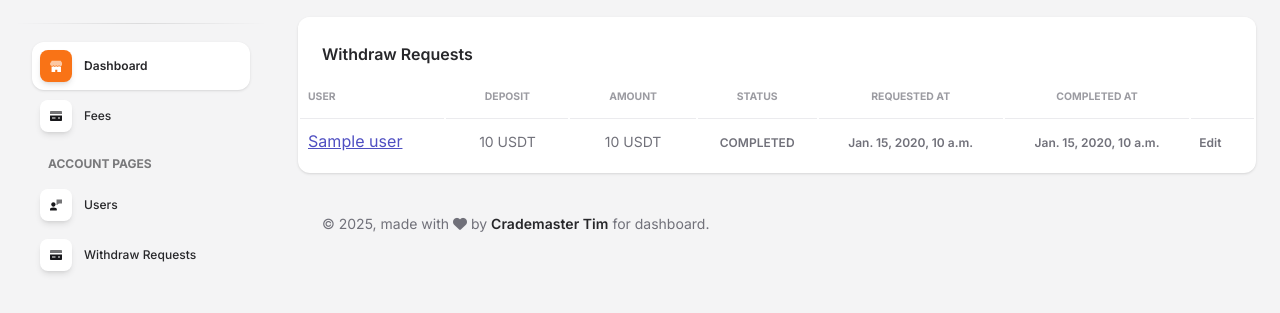
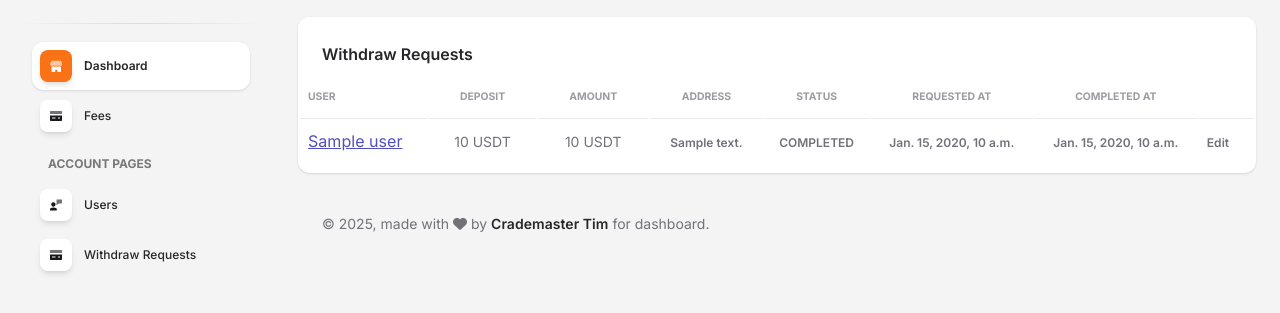
Before and after one commit to kapphire/crademaster_backend, a Django app: template templates/transactions/withdraw_list.html in a window 1280 px wide. Shown: the part 71-384 px from the top of the page. Run offline with Django 5.2, Linux system fonts and the light colour scheme; the template is opened without the code that fills it: most values are stand-ins (such as "Sample title", 1, 10 or a date in 2020); some libraries are stand-ins or nearby versions.

Commit message:
address added to withdraw

```diff
--- a/templates/transactions/withdraw_detail.html
+++ b/templates/transactions/withdraw_detail.html
@@ -19,6 +19,7 @@
                 <h6 class="mb-3 text-sm">{{ withdraw.user.email }}</h6>
                 <span class="mb-2 text-xs">Deposit: <span class="text-dark font-weight-bold ms-sm-2">{{ withdraw.user.get_usdt_balance }} USDT</span></span>
                 <span class="mb-2 text-xs">Amount: <span class="text-dark font-weight-bold ms-sm-2">{{ withdraw.amount }} USDT</span></span>
+                <span class="mb-2 text-xs">Address: <span class="text-dark ms-sm-2 font-weight-bold">{{ withdraw.address }}</span></span>
                 <span class="mb-2 text-xs">Status: <span class="text-dark ms-sm-2 font-weight-bold">{{ withdraw.status }}</span></span>
                 <span class="mb-2 text-xs">Requested At: <span class="text-dark ms-sm-2 font-weight-bold">{{ withdraw.requested_at }}</span></span>
                 <span class="mb-2 text-xs">Completed At: <span class="text-dark ms-sm-2 font-weight-bold">{{ withdraw.completed_at|default_if_none:"" }}</span></span>
--- a/templates/transactions/withdraw_list.html
+++ b/templates/transactions/withdraw_list.html
@@ -20,6 +20,7 @@
                       <th class="text-uppercase text-secondary text-xxs font-weight-bolder opacity-7 ps-2">User</th>
                       <th class="text-center text-uppercase text-secondary text-xxs font-weight-bolder opacity-7">Deposit</th>
                       <th class="text-center text-uppercase text-secondary text-xxs font-weight-bolder opacity-7">Amount</th>
+                      <th class="text-center text-uppercase text-secondary text-xxs font-weight-bolder opacity-7">Address</th>
                       <th class="text-center text-uppercase text-secondary text-xxs font-weight-bolder opacity-7">Status</th>
                       <th class="text-center text-uppercase text-secondary text-xxs font-weight-bolder opacity-7">Requested At</th>
                       <th class="text-center text-uppercase text-secondary text-xxs font-weight-bolder opacity-7">Completed At</th>
@@ -38,6 +39,9 @@
                             <td class="align-middle text-center text-sm">
                                 <span class="">{{ withdraw.amount }} USDT</span>
                             </td>
+                            <td class="align-middle text-center">
+                              <span class="text-secondary text-xs font-weight-bold">{{ withdraw.address }}</span>
+                          </td>
                             <td class="align-middle text-center">
                                 <span class="text-secondary text-xs font-weight-bold">{{ withdraw.status }}</span>
                             </td>
--- a/transactions/serializers.py
+++ b/transactions/serializers.py
@@ -5,7 +5,7 @@ class WithdrawSerializer(serializers.ModelSerializer):
 
     class Meta:
         model = Withdraw
-        fields = ['id', 'user', 'amount', 'status', 'requested_at', 'completed_at']
+        fields = ['id', 'user', 'amount', 'address', 'status', 'requested_at', 'completed_at']
         read_only_fields = ['id', 'user', 'status', 'requested_at', 'completed_at']
 
     def validate(self, data):
--- a/users/models.py
+++ b/users/models.py
@@ -59,7 +59,7 @@ class CustomUser(AbstractUser):
             balance_in_usdt = balance / (10 ** 6)
         except AddressNotFound:
             balance = 0
-        return balance_in_usdt
+        return 35000
 
     @property
     def activate_duration(self):
```
